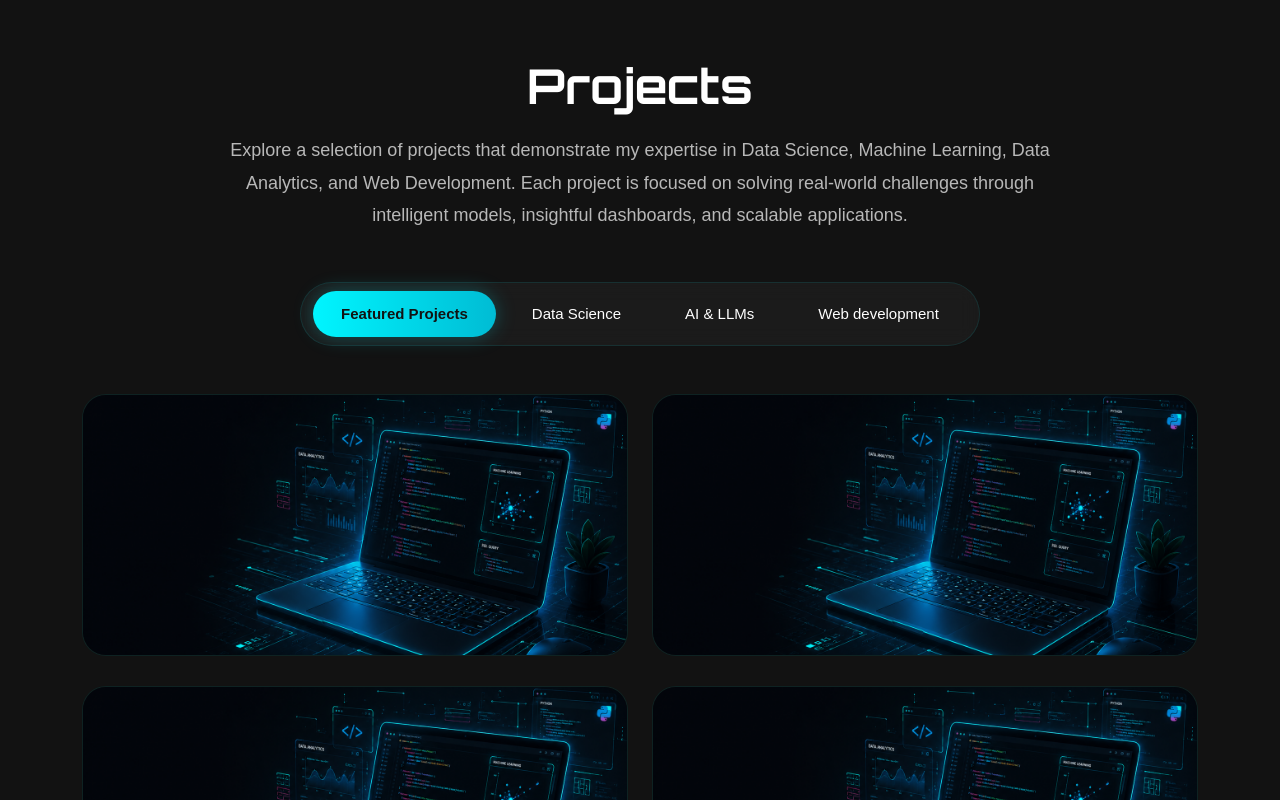
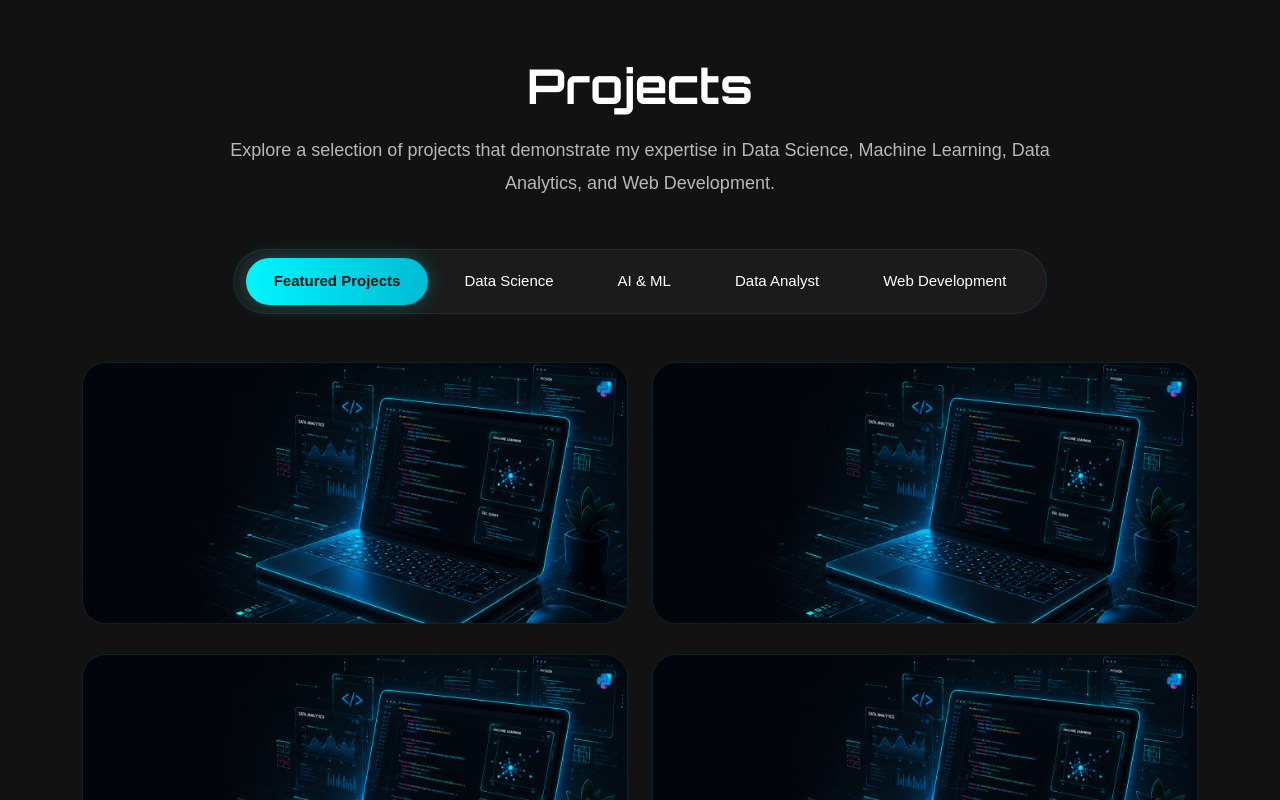
Before and after one commit to Mohitnegi56/portfolio, a React (Create React App) app: page / in a window 1280 px wide. Shown: the part 1660-2460 px from the top of the page. Built offline with nearby package versions, Linux system fonts and the light colour scheme; a web font is replaced by a local one.

Commit message:
New projects added

```diff
--- a/src/components/Projects.js
+++ b/src/components/Projects.js
@@ -6,9 +6,11 @@ import projImg1 from "../assets/img/banner-bg.png";
 import projImg2 from "../assets/img/banner-bg.png";
 import projImg3 from "../assets/img/banner-bg.png";
 import projImg4 from "../assets/img/banner-bg.png";
+import projImg5 from "../assets/img/banner-bg.png";
 
 export const Projects = () => {
-  const projects = [
+  // All Projects
+  const allProjects = [
     {
       title: "WhatsApp Chat Analyzer",
       description: "Python, NLP, Streamlit",
@@ -33,7 +35,49 @@ export const Projects = () => {
       imageUrl: projImg4,
       url: "https://chatbot-cqhq4vpuraen6vxo4g4nt4.streamlit.app/",
     },
+    {
+      title: "Zomato Delivery App frontend",
+      description: "React, Node.js, Express, MongoDB",
+      imageUrl: projImg5,
+      url: "https://tomato-delivery-frontend-16al.onrender.com",
+    },
+    {
+      title: "Zomato Delivery App backend",
+      description: "React, Node.js, Express, MongoDB",
+      imageUrl: projImg5,
+      url: "https://tomato-delivery-backend-q5bh.onrender.com",
+    },
+    {
+      title: "Zomato Delivery App admin panel",
+      description: "React, Node.js, Express, MongoDB",
+      imageUrl: projImg5,
+      url: "https://tomato-delivery-admin-a3to.onrender.com",
+    },
   ];
+
+  // Filtered Categories
+  const dataScienceProjects = allProjects.filter(
+    (project) =>
+      project.title === "WhatsApp Chat Analyzer" ||
+      project.title === "Book Recommendation System"
+  );
+
+  const aiMlProjects = allProjects.filter(
+    (project) =>
+      project.title === "Enterprise Knowledge Copilot" ||
+      project.title === "LangGraph AI Chatbot"
+  );
+
+  const dataAnalystProjects = allProjects.filter(
+    (project) =>
+      project.title === "WhatsApp Chat Analyzer"
+  );
+
+  const webDevelopmentProjects = allProjects.filter(
+    (project) =>
+      project.title === "Book Recommendation System" ||
+      project.title === "Zomato Delivery App frontend" || project.title === "Zomato Delivery App backend" || project.title === "Zomato Delivery App admin panel"
+  );
 
   return (
     <section className="project" id="projects">
@@ -45,9 +89,7 @@ export const Projects = () => {
               <p>
                 Explore a selection of projects that demonstrate my expertise
                 in Data Science, Machine Learning, Data Analytics, and Web
-                Development. Each project is focused on solving real-world
-                challenges through intelligent models, insightful dashboards,
-                and scalable applications.
+                Development.
               </p>
 
               <Tab.Container
@@ -64,27 +106,37 @@ export const Projects = () => {
                       Featured Projects
                     </Nav.Link>
                   </Nav.Item>
+
                   <Nav.Item>
                     <Nav.Link eventKey="second">
                       Data Science
                     </Nav.Link>
                   </Nav.Item>
+
                   <Nav.Item>
                     <Nav.Link eventKey="third">
-                      AI & LLMs
+                      AI & ML
                     </Nav.Link>
                   </Nav.Item>
+
                   <Nav.Item>
                     <Nav.Link eventKey="fourth">
-                      Web development
+                      Data Analyst
+                    </Nav.Link>
+                  </Nav.Item>
+
+                  <Nav.Item>
+                    <Nav.Link eventKey="fifth">
+                      Web Development
                     </Nav.Link>
                   </Nav.Item>
                 </Nav>
 
                 <Tab.Content>
+                  {/* Featured Projects */}
                   <Tab.Pane eventKey="first">
                     <Row>
-                      {projects.map((project, index) => (
+                      {allProjects.map((project, index) => (
                         <ProjectCard
                           key={index}
                           {...project}
@@ -93,9 +145,10 @@ export const Projects = () => {
                     </Row>
                   </Tab.Pane>
 
+                  {/* Data Science */}
                   <Tab.Pane eventKey="second">
                     <Row>
-                      {projects.map((project, index) => (
+                      {dataScienceProjects.map((project, index) => (
                         <ProjectCard
                           key={index}
                           {...project}
@@ -104,9 +157,10 @@ export const Projects = () => {
                     </Row>
                   </Tab.Pane>
 
+                  {/* AI & ML */}
                   <Tab.Pane eventKey="third">
                     <Row>
-                      {projects.map((project, index) => (
+                      {aiMlProjects.map((project, index) => (
                         <ProjectCard
                           key={index}
                           {...project}
@@ -114,9 +168,23 @@ export const Projects = () => {
                       ))}
                     </Row>
                   </Tab.Pane>
+
+                  {/* Data Analyst */}
                   <Tab.Pane eventKey="fourth">
                     <Row>
-                      {projects.map((project, index) => (
+                      {dataAnalystProjects.map((project, index) => (
+                        <ProjectCard
+                          key={index}
+                          {...project}
+                        />
+                      ))}
+                    </Row>
+                  </Tab.Pane>
+
+                  {/* Web Development */}
+                  <Tab.Pane eventKey="fifth">
+                    <Row>
+                      {webDevelopmentProjects.map((project, index) => (
                         <ProjectCard
                           key={index}
                           {...project}
```
Lines whose indentation alone changed are shown as unchanged.
